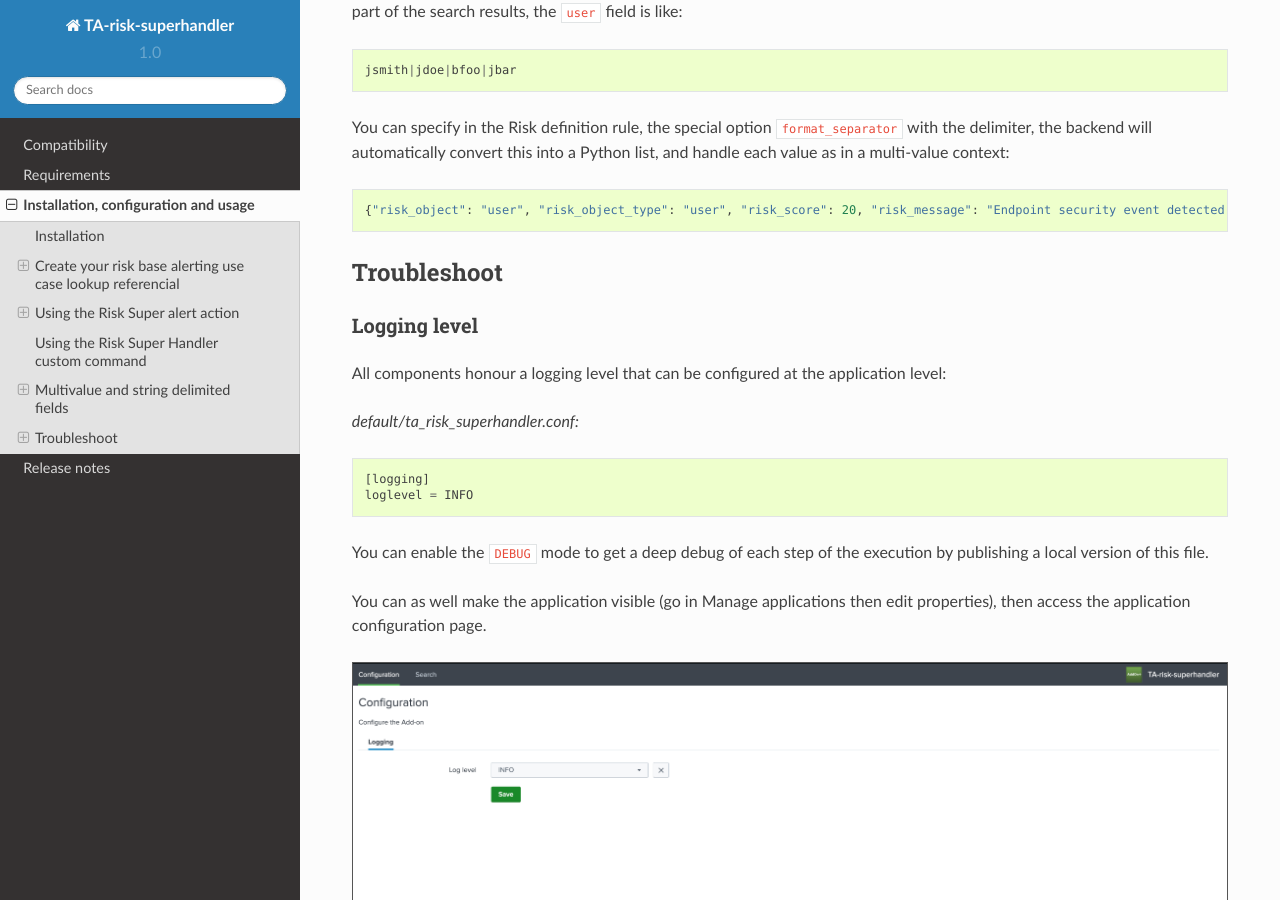
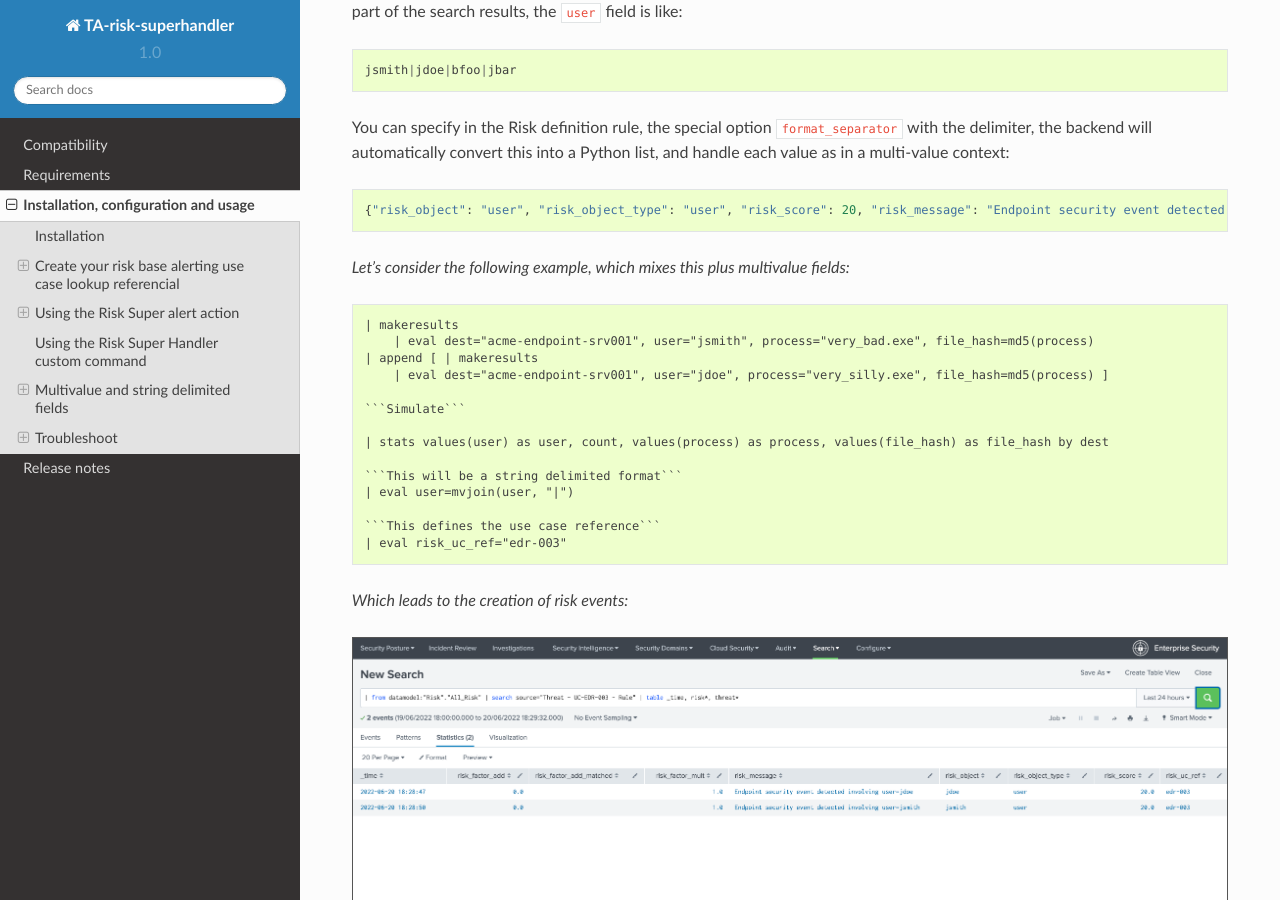
Before and after one commit to guilhemmarchand/TA-risk-superhandler, a Sphinx documentation site: the page built from docs/deployment.rst, in a window 1280 px wide and 900 px high, scrolled down 11497 px. Built offline with Sphinx 7.4.7 and the Read the Docs theme 2.0.0, drawn with Linux system fonts in a browser that asks for light colours.

Commit message:
Final docs

````diff
--- a/docs/deployment.rst
+++ b/docs/deployment.rst
@@ -350,6 +350,32 @@ You can specify in the Risk definition rule, the special option ``format_separat
 
     {"risk_object": "user", "risk_object_type": "user", "risk_score": 20, "risk_message": "Endpoint security event detected involving user=$risk_object$", "format_separator": "|"}
 
+*Let's consider the following example, which mixes this plus multivalue fields:*
+
+::
+
+    | makeresults
+        | eval dest="acme-endpoint-srv001", user="jsmith", process="very_bad.exe", file_hash=md5(process)
+    | append [ | makeresults
+        | eval dest="acme-endpoint-srv001", user="jdoe", process="very_silly.exe", file_hash=md5(process) ]
+
+    ```Simulate```
+
+    | stats values(user) as user, count, values(process) as process, values(file_hash) as file_hash by dest
+
+    ```This will be a string delimited format```
+    | eval user=mvjoin(user, "|")
+
+    ```This defines the use case reference```
+    | eval risk_uc_ref="edr-003"
+
+*Which leads to the creation of risk events:*
+
+.. image:: img/risk_events_demo008.png
+   :alt: risk_events_demo008.png
+   :align: center
+   :width: 1400px
+   :class: with-border
 
 Troubleshoot
 ############
--- a/docs/html/index.html
+++ b/docs/html/index.html
@@ -186,6 +186,8 @@
 <li><p>Risk events are created transparently depending on the risk rules and the events content</p></li>
 <li><p>Risk messages can differ per risk object, as well as the risk score</p></li>
 </ul>
+<a class="with-border reference internal image-reference" href="_images/index_001.png"><img alt="index001.png" class="with-border align-center" src="_images/index_001.png" style="width: 1400px;" /></a>
+<a class="with-border reference internal image-reference" href="_images/index_002.png"><img alt="index002.png" class="with-border align-center" src="_images/index_002.png" style="width: 1400px;" /></a>
 </div>
 <div class="section" id="overview">
 <h1>Overview:<a class="headerlink" href="#overview" title="Permalink to this headline">¶</a></h1>
````
Also changed, not shown: docs/html/_sources/deployment.rst.txt (+26 -0 lines), docs/html/_sources/index.rst.txt (+12 -0 lines), docs/html/deployment.html (+19 -0 lines), docs/index.rst (+12 -0 lines), docs/html/_images/index_001.png (added), docs/html/_images/index_002.png (added), docs/html/_images/risk_events_demo008.png (added), docs/html/searchindex.js, docs/img/index_001.png (added), docs/img/index_002.png (added), docs/img/risk_events_demo008.png (added), 2 other files.
